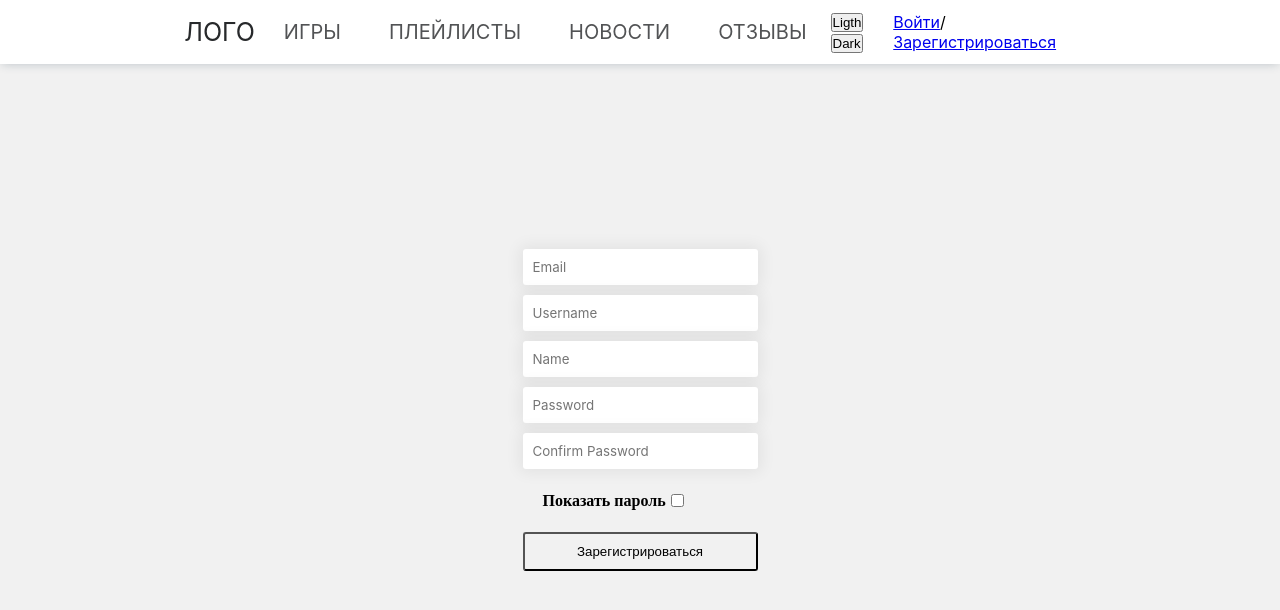
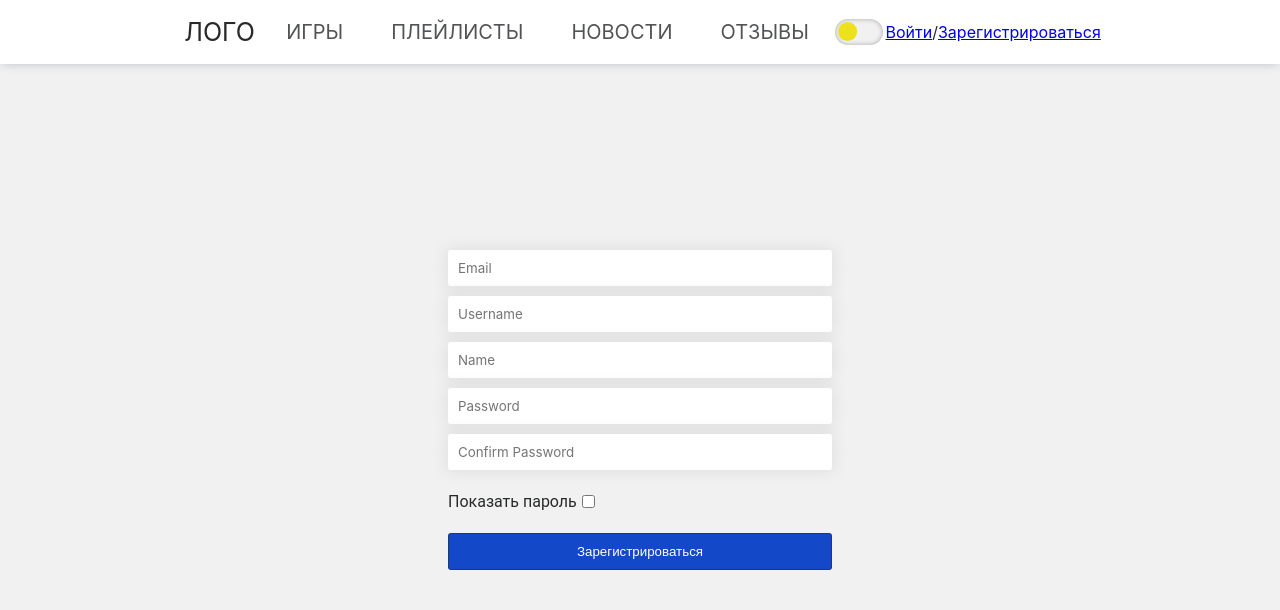
Before and after one commit to mokybrow/my_games_library, a React (Create React App) app in the folder frontend/: page /signup in a window 1280 px wide. Shown: the top 610 px of the page. Built offline with nearby package versions, Linux system fonts and the light colour scheme.

Commit message:
Добавил переключатель темы

```diff
--- a/frontend/src/App.css
+++ b/frontend/src/App.css
@@ -13,5 +13,7 @@ body.lock {
 body{
   margin-top: 90px;
   background-color: var(--background-color);
-  transition: background-color 200ms linear;
+  color: var(--font-color-global);
+  font-family: 'Roboto', sans-serif;
+  transition: all 200ms linear;
 }
--- a/frontend/src/components/Header.tsx
+++ b/frontend/src/components/Header.tsx
@@ -1,4 +1,4 @@
-import React, { FC, useContext, useEffect } from 'react'
+import React, { FC, useContext, useEffect, useState } from 'react'
 import { Link, Outlet } from 'react-router-dom'
 import { Context } from '..';
 import { observer } from 'mobx-react-lite';
@@ -8,19 +8,27 @@ import { useTheme } from '../hooks/useTheme';
 
 const Header: FC = () => {
     const { auth_store } = useContext(Context);
-    const {theme, setTheme} = useTheme()
+    const { theme, setTheme } = useTheme()
+    //чекбоксик
+    const [checked, setChecked] = useState(false);
 
-    const handleLightTheme = () =>{
-        setTheme('light')
+    function handleChange() {
+        setChecked(!checked); // инвертируем стейт
+        if (checked) {
+            setTheme('light')
+        }
+        if (!checked) {
+            setTheme('dark')
+        }
     }
-    const handleDarkTheme = () =>{
-        setTheme('dark')
-    }
+
     useEffect(() => {
         if (localStorage.getItem('token')) {
             auth_store.checkAuth()
         }
-
+        if (theme == 'dark') {
+            setChecked(true)
+        }
     }, [auth_store])
 
 
@@ -28,7 +36,7 @@ const Header: FC = () => {
         const menu = document.querySelector('.menu-body')
         const menuBtn = document.querySelector('.menu-icon')
         const body = document.body;
-        const mediaQuery = window.matchMedia('(min-width: 1000px)')
+        const mediaQuery = window.matchMedia('(min-width: 1023px)')
         if (menu && menuBtn) {
             menu.classList.toggle('active')
             menuBtn.classList.toggle('active')
@@ -83,20 +91,28 @@ const Header: FC = () => {
                             <li className="menu-item" id="menu-item-transition"><Link className="menu-link" to='/playlists'>Плейлисты</Link></li>
                             <li className="menu-item" id="menu-item-transition"><Link className="menu-link" to='/news'>Новости</Link></li>
                             <li className="menu-item" id="menu-item-transition"><Link className="menu-link" to='/reviews'>Отзывы</Link></li>
-                            <div className="user-icon-desktop menu-item menu-link">
+                            <li className="user-icon-desktop menu-item menu-link">
                                 {auth_store.isAuth ? <><li>
                                     <Link to={'/' + auth_store.user.username} reloadDocument>{auth_store.user.username}</Link>
                                 </li> </> : null}
                                 {auth_store.isAuth ? <><li>
                                     <button onClick={() => auth_store.logout()}>Выход</button>
                                 </li> </> : <><Link to={'/login'}>Войти</Link>/<Link to={'/signup'}>Зарегистрироваться</Link></>}
+                            </li>
+                            <div className="theme-controller-mobile">
+                                <div className="toggle-pill-dark">
+                                    <input type="checkbox" id="pill4" name="check" checked={checked} onChange={handleChange} />
+                                    <label htmlFor="pill4"></label>
+                                </div>
                             </div>
                         </ul>
                     </nav>
                 </div>
-                <div className="theme-controller">
-                    <button onClick={handleLightTheme}>Ligth</button>
-                    <button onClick={handleDarkTheme}>Dark</button>
+                <div className="theme-controller-desktop">
+                    <div className="toggle-pill-dark">
+                        <input type="checkbox" id="pill4" name="check" checked={checked} onChange={handleChange} />
+                        <label htmlFor="pill4"></label>
+                    </div>
                 </div>
                 <div className="user-icon">
                     {auth_store.isAuth ? <><li>
--- a/frontend/src/components/LoginForm.tsx
+++ b/frontend/src/components/LoginForm.tsx
@@ -57,7 +57,7 @@ const LoginForm: FC = () => {
 
                 </div>
                 <div className="show-password-container">
-                    <b >Показать пароль</b>
+                    <p >Показать пароль</p>
                     <input className='show-password' type="checkbox" onClick={togglePasswordVisiblity} />
                 </div>
                 <button className='form-button' type='submit'>Войти</button>
--- a/frontend/src/components/RegForm.tsx
+++ b/frontend/src/components/RegForm.tsx
@@ -128,11 +128,10 @@ const RegForm: FC = () => {
                         message: "Поле не может быть пустым"
                     },
                 })} onChange={e => setConfPassword(e.target.value)} placeholder='Confirm Password' className='text-field-input' />
-                {errors.confPassword && <span role="alert">{errors?.confPassword?.message || <p>Пароли не совпадают</p>}</span>}
                 {errors.confPassword && <p className='error-alert' role="alert">{errors?.confPassword?.message}</p>}
 
                 <div className="show-password-container">
-                    <b >Показать пароль</b>
+                    <p>Показать пароль</p>
                     <input className='show-password' type="checkbox" onClick={togglePasswordVisiblity} />
                 </div>
                 <button className='form-button' type='submit'>Зарегистрироваться</button>
--- a/frontend/src/index.css
+++ b/frontend/src/index.css
@@ -5,6 +5,11 @@ html[data-theme='dark'] {
   --menu-list-color: #333333;
   --menu-icon-color:#CFCFCF;
   --header-logo-color: #CFCFCF;
+  --text-input-color: #242424;
+  --font-color-global: #CFCFCF;
+  --button-color: #1349C9;
+  --button-hover: rgba(39, 41, 43, 0.5);
+  --theme-controller: #595959;
 }
 
 
@@ -15,5 +20,9 @@ html[data-theme='light'] {
   --menu-list-color: #FFFFFF;
   --menu-icon-color:rgba(39, 41, 43, 1);
   --header-logo-color: rgba(39, 41, 43, 1);
-
+  --text-input-color: #FFFFFF;
+  --font-color-global: rgba(39, 41, 43, 1);
+  --button-color: #1349C9;
+  --button-hover: #FFFFFF;
+  --theme-controller: #F1F1F1;
 }
--- a/frontend/src/styles/form.css
+++ b/frontend/src/styles/form.css
@@ -13,28 +13,43 @@
     font-family: 'Inter', sans-serif;
     display: flex;
     flex-direction: column;
-    width: 100%;
+    width: 30vw;
     padding: 10px;
-    border:0;
-    box-shadow:0 0 15px 4px rgba(0,0,0,0.06);
+    border: 0;
+    box-shadow: 0 0 15px 4px rgba(0, 0, 0, 0.06);
     border-radius: 3px;
+    background-color: var(--text-input-color);
+    transition: background-color 200ms linear;
 }
 
-.form-button{
+.form-button {
     text-align: center;
     align-items: center;
-    background: none;
     cursor: pointer;
+    background-color: var(--button-color);
     padding: 10px;
+    border: solid 1px rgba(39, 41, 43, 0.5);
+    color: #FFFFFF;
     border-radius: 3px;
     display: flex;
     flex-direction: column;
-    width: 100%;
+    width: 30vw;
+    transition: background-color 200ms linear;
 }
 
-.form-button:hover{
-    transition: all 0.2s;
-    background-color: antiquewhite;
+@media (max-width: 1023px) {
+    .form-button {
+        width: 80vw;
+    }
+    .text-field-input {
+        width: 80vw;
+    }
+}
+
+.form-button:hover {
+    background-color: var(--button-hover);
+    color: var(--font-color-global);
+    transition: all 200ms linear;
 }
 
 .error-alert {
@@ -46,11 +61,12 @@
     content: "⚠ ";
 }
 
-.show-password-container{
+.show-password-container {
     display: flex;
     margin: 20px;
     align-items: center;
-    left: 0;
+    margin-left: 0;
+    flex-direction: row;
 }
 
 .show-password {
--- a/frontend/src/styles/header.css
+++ b/frontend/src/styles/header.css
@@ -151,6 +151,9 @@
     margin: 0 24px;
 }
 
+.theme-controller-mobile{
+    display: none;
+}
 
 @media (max-width: 1023px) {
     .menu-list {
@@ -165,7 +168,13 @@
         background-color: var(--menu-list-color);
         transition: background-color 200ms linear;
         overflow: auto;
-
+    }
+    .theme-controller-mobile{
+        margin: 0 24px;
+        display: flex;
+    }
+    .theme-controller-desktop{
+        display: none;
     }
 }
 
@@ -193,3 +202,51 @@
     }
 
 }
+
+.theme-controller-desktop {
+    margin-top: 20px;
+}
+
+/* toggle-pill-color */
+.toggle-pill-dark input[type="checkbox"] {
+    display: none;
+}
+
+.toggle-pill-dark input[type="checkbox"]+label {
+    display: flex;
+    position: relative;
+    width: 3em;
+    height: 1.6em;
+    margin-bottom: 20px;
+    border-radius: 1em;
+    background: var(--theme-controller);
+    box-shadow: inset 0px 0px 5px rgba(0, 0, 0, 0.3);
+    cursor: pointer;
+    -webkit-transition: background 0.1s ease-in-out;
+    transition: background 0.1s ease-in-out;
+    transition: background 200ms linear;
+}
+
+.toggle-pill-dark input[type="checkbox"]+label:before {
+    content: "";
+    display: flex;
+    width: 1.2em;
+    height: 1.2em;
+    border-radius: 1em;
+    background: #ece11c;
+    position: absolute;
+    left: 0.2em;
+    top: 0.2em;
+    -webkit-transition: all 0.2s ease-in-out;
+    transition: all 0.2s ease-in-out;
+    -webkit-transform: rotate(90deg);
+    transform: rotate(90deg);
+}
+
+.toggle-pill-dark input[type="checkbox"]:checked+label:before {
+    background: #dddddde7;
+    box-shadow: -2px 0px 5px rgba(0, 0, 0, 0.2);
+    left: 1.6em;
+    -webkit-transform: rotate(295deg);
+    transform: rotate(295deg);
+}
```
Also changed, not shown: frontend/src/icons/contrast.png (added), frontend/src/icons/crescent-moon.png (added).
